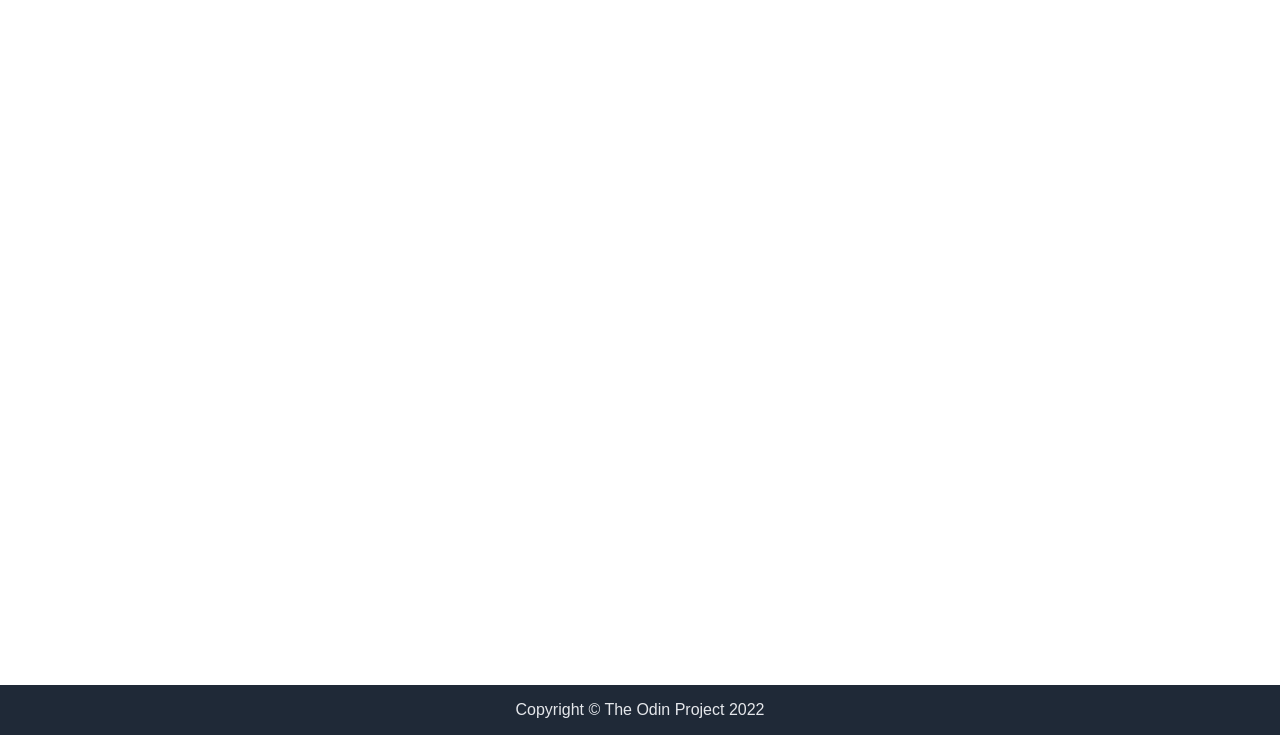
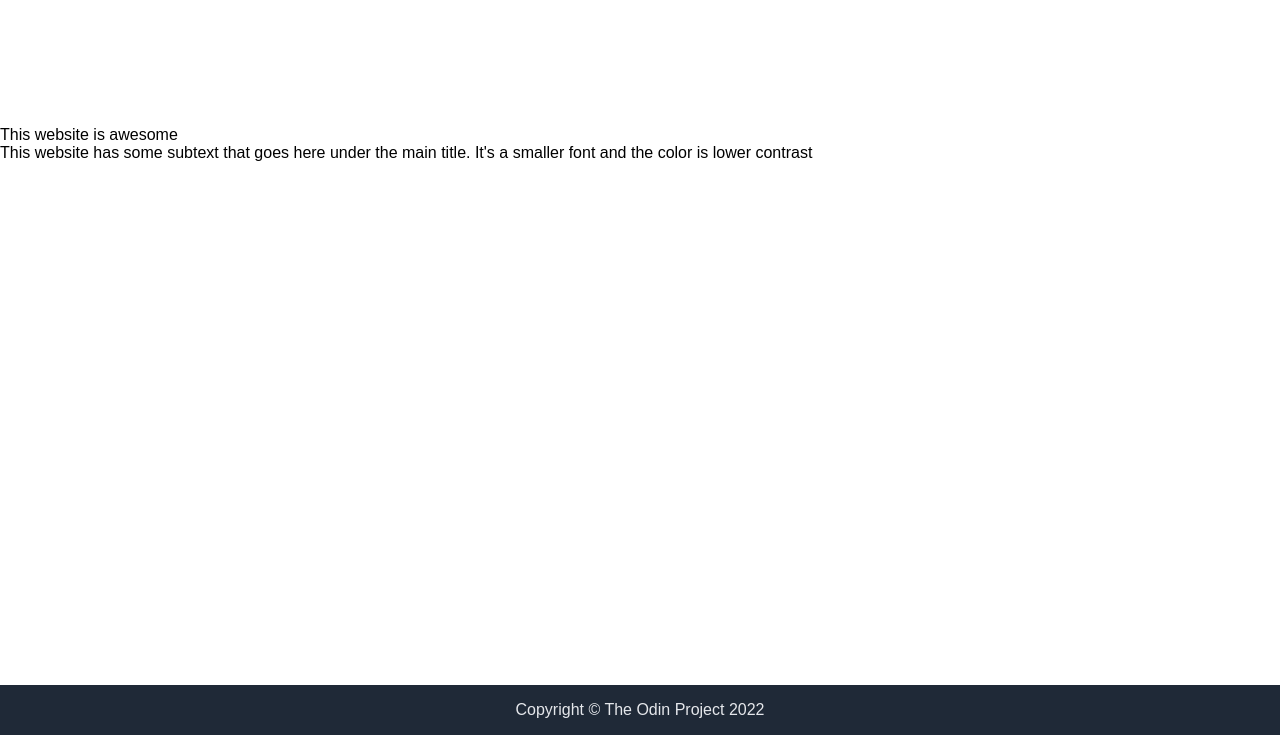
Before and after one commit to AustinMcCallister/odin-landing-page, a plain HTML site: page index.html in a window 1280 px wide. Shown: the part 65-800 px from the top of the page. Drawn offline with Linux system fonts and the light colour scheme.

Commit message:
Add eyecatch placeholder text

```diff
--- a/index.html
+++ b/index.html
@@ -27,7 +27,14 @@
     </div>
   </div>
   <div class="eyecatch-container">
-
+    <div class="eyecatch-header">
+      This website is awesome
+    </div>
+    <div class="eyecatch-text">
+      This website has some subtext that goes here under the
+      main title. It's a smaller font and the color is lower
+      contrast
+    </div>
   </div>
   <div class="info-container">
 
```
